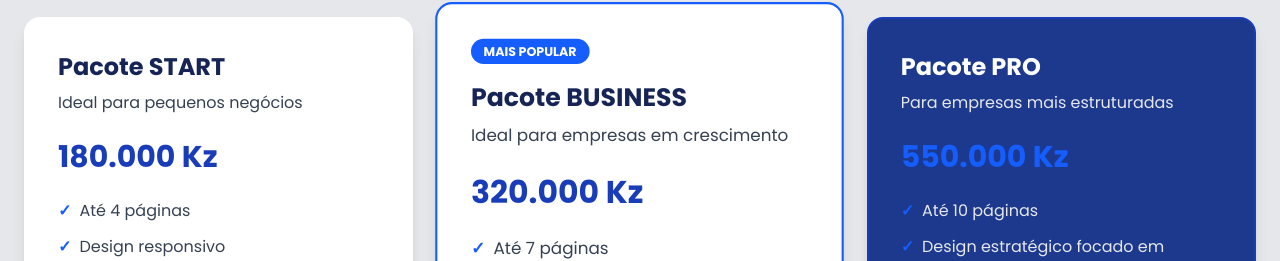
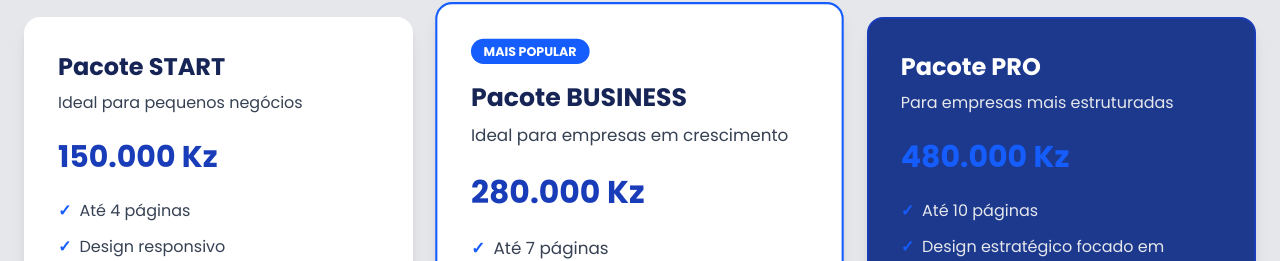
Before and after one commit to nsimbaafonso/daxora, a Next.js app: page / in a window 1280 px wide. Shown: the part 2386-2647 px from the top of the page. Built offline with nearby package versions, Linux system fonts and the light colour scheme; some icons are missing.

Commit message:
Preços dos pacotes alterados

```diff
--- a/src/components/home/Pacotes.jsx
+++ b/src/components/home/Pacotes.jsx
@@ -7,7 +7,7 @@ export default function Pacotes() {
   const pacotes = [
     {
       nome: "START",
-      preco: "180.000 Kz",
+      preco: "150.000 Kz",
       descricao: "Ideal para pequenos negócios",
       itens: [
         "Até 4 páginas",
@@ -22,7 +22,7 @@ export default function Pacotes() {
     },
     {
       nome: "BUSINESS",
-      preco: "320.000 Kz",
+      preco: "280.000 Kz",
       descricao: "Ideal para empresas em crescimento",
       itens: [
         "Até 7 páginas",
@@ -37,7 +37,7 @@ export default function Pacotes() {
     },
     {
       nome: "PRO",
-      preco: "550.000 Kz",
+      preco: "480.000 Kz",
       descricao: "Para empresas mais estruturadas",
       itens: [
         "Até 10 páginas",
```
